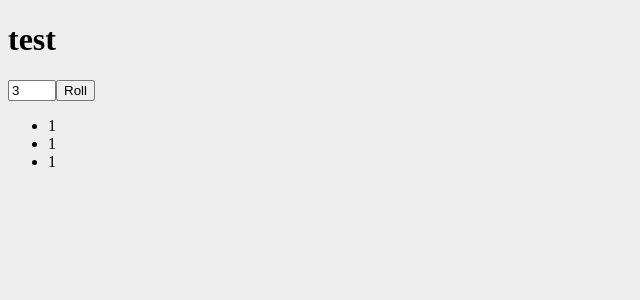
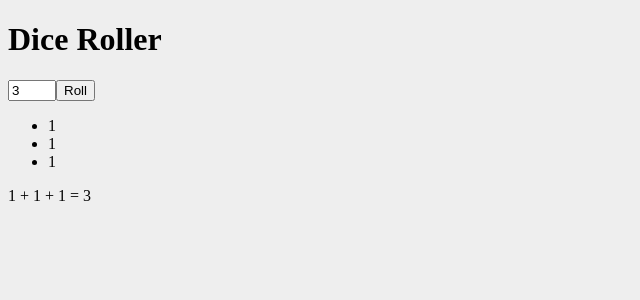
Before and after one commit to A-A-Z/dice-roller, a Vue app in the folder diceroller/: page / in a window 1280 px wide. Shown: the top 300 px of the page, without its empty margins (0-640 px from the left). Built offline with nearby package versions, Linux system fonts and the light colour scheme.

Commit message:
Showing sum/total

```diff
--- a/diceroller/src/App.vue
+++ b/diceroller/src/App.vue
@@ -1,7 +1,7 @@
 <template>
   <main id="app">
     <header>
-      <h1>test</h1>
+      <h1>Dice Roller</h1>
     </header>
     <section>
       <input type="number" min="1" max="6" v-model="number" @change="buildDice">
@@ -14,6 +14,9 @@
         </li>
       </ul>
     </section>
+    <section>
+      {{ sumTxt }} = {{ total }}
+    </section>
   </main>
 </template>
 
@@ -21,7 +24,9 @@
 
 let data = {
   number: 3,
-  dice: []
+  dice: [],
+  sumTxt: '',
+  total: 0
 }
 
 export default {
@@ -38,15 +43,21 @@ export default {
       }
 
       data.dice = dice
+      data.sumTxt = dice.join(' + ')
+      data.total = dice.length
     },
     roll: (event) => {
       let dice = data.dice.slice()
+      data.total = 0
 
       for (let i = 0; i < data.number; i++) {
-        dice[i] = Math.floor((Math.random() * 6) + 1)
+        const newNumber = Math.floor((Math.random() * 6) + 1)
+        dice[i] = newNumber
+        data.total += newNumber
       }
 
       data.dice = dice
+      data.sumTxt = dice.join(' + ')
     }
   },
   mounted () {
```
